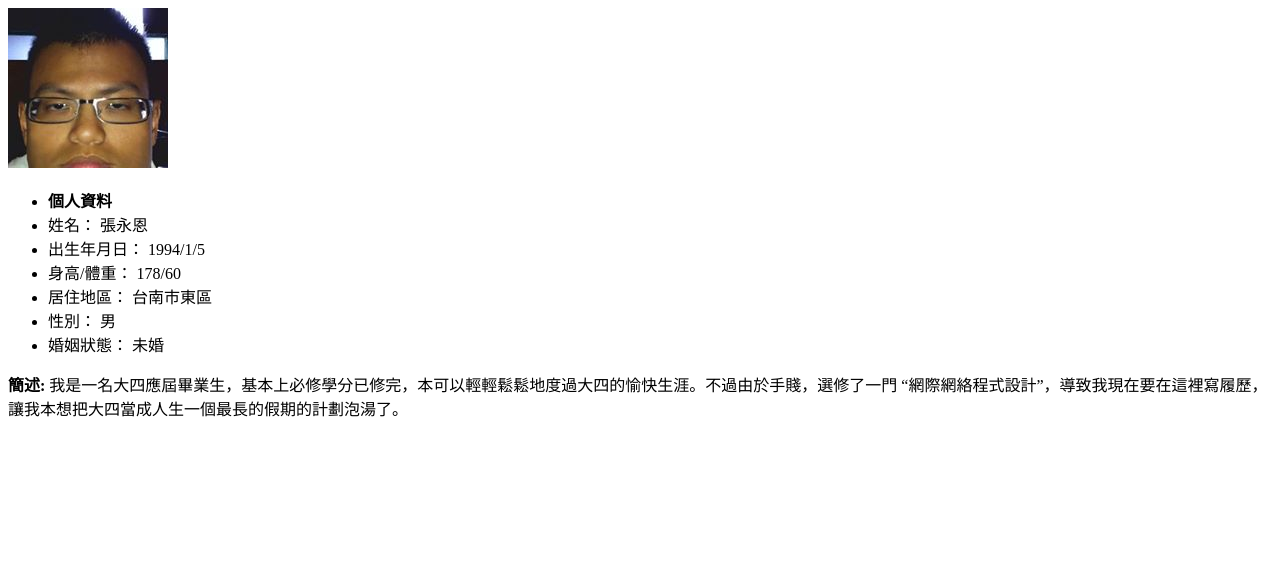
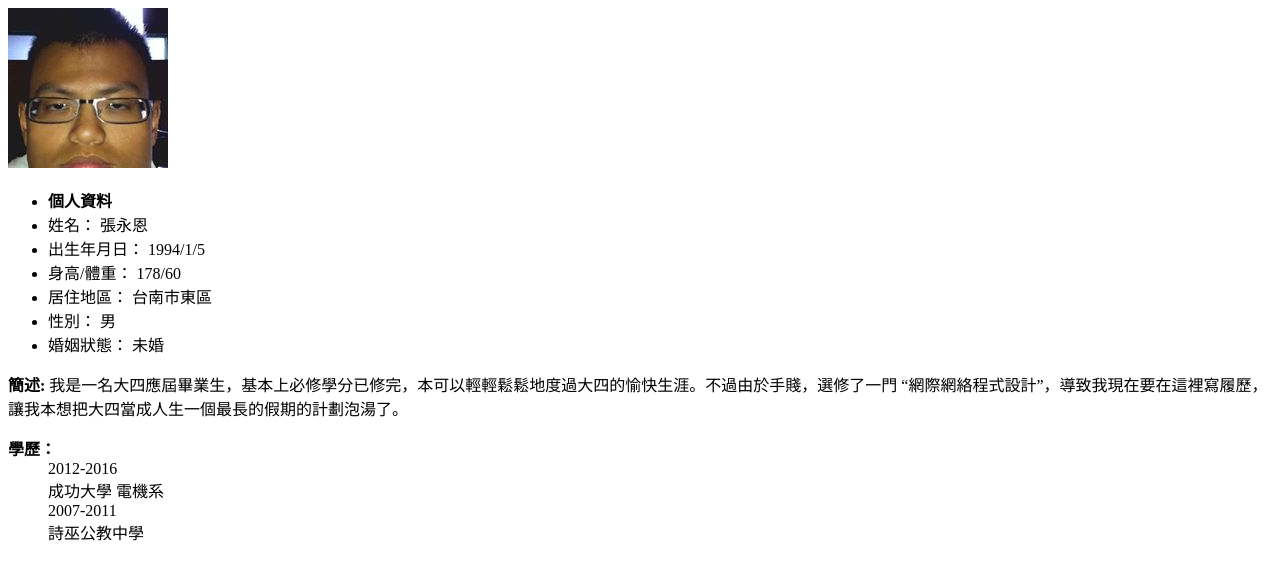
Before and after one commit to stupidepty/wp2015hw1, a plain HTML site: page index.html in a window 1280 px wide. Drawn offline with Linux system fonts and the light colour scheme.

Commit message:
Update index.html

```diff
--- a/index.html
+++ b/index.html
@@ -26,6 +26,16 @@
 	“網際網絡程式設計”，導致我現在要在這裡寫履歷，讓我本想把大四當成人生一個最長的假期的計劃泡湯了。
 	</p>
 
+	<dl>
+		<dt>
+			<strong>學歷：</strong>
+			<dd>2012-2016</dd>
+			<dd>成功大學 電機系</dd>
+			<dd>2007-2011</dd>
+			<dd>詩巫公教中學</dd>
+		</dt>
+	</dl>
+
 
 
    </body>
```
